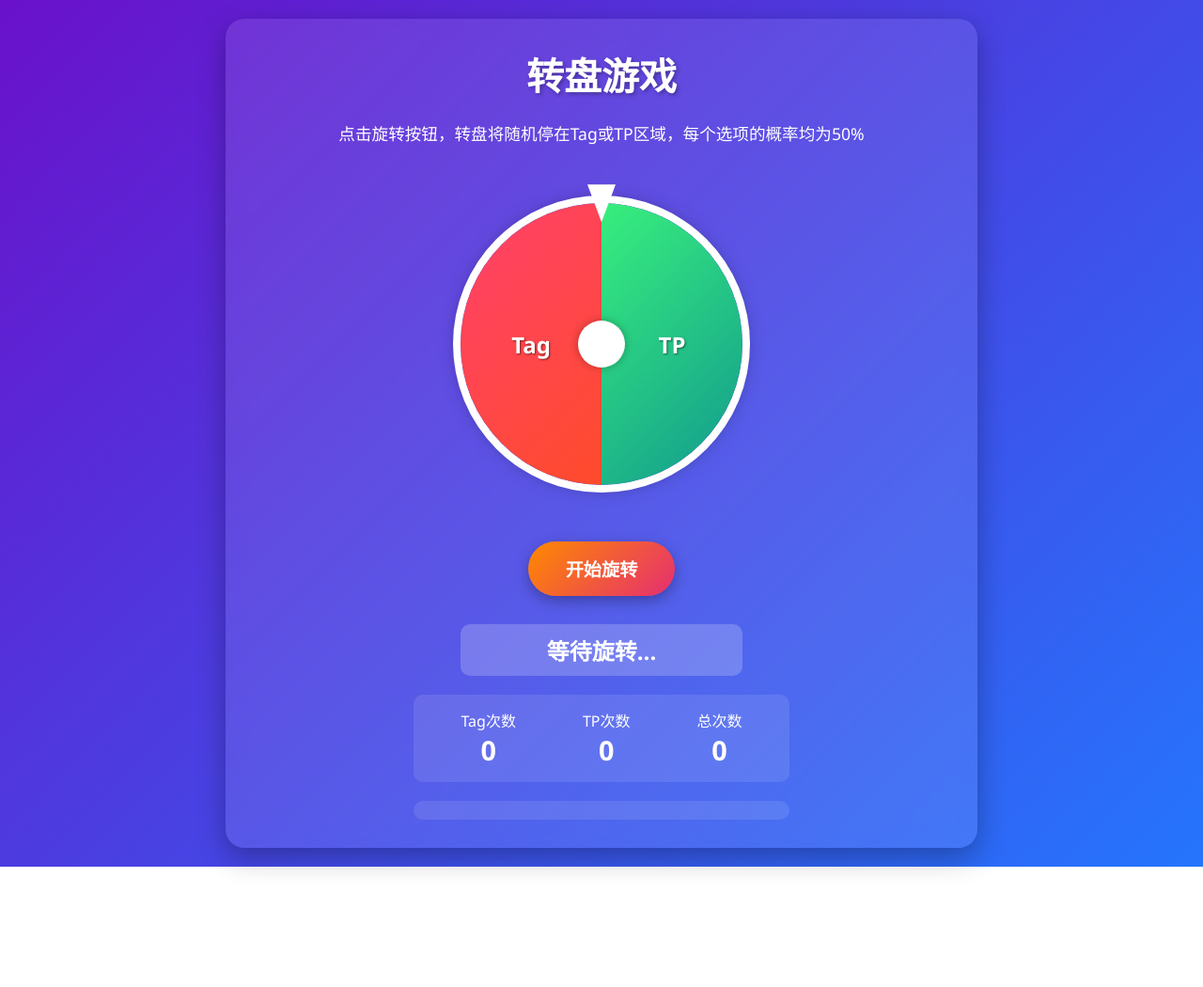
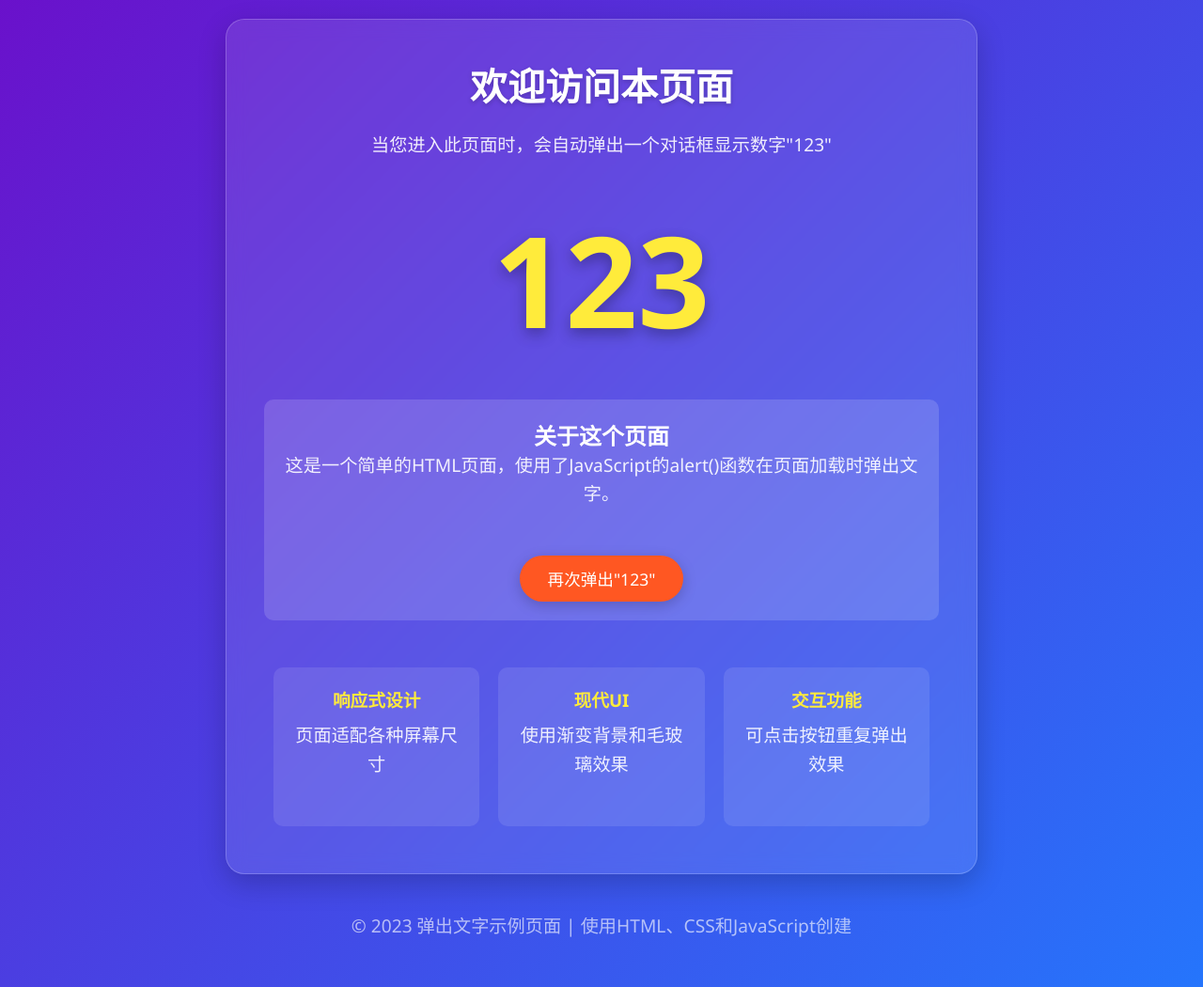
Before and after one commit to 2468pwp/2468pwp.github.io, a plain HTML site: page index.html in a window 1280 px wide. Shown: the whole page at 94% size. Before the commit the page ends 922 px from the top, so only its background shows below. Drawn offline with Linux system fonts and the light colour scheme.

Commit message:
更新
无

```diff
--- a/index.html
+++ b/index.html
@@ -3,7 +3,7 @@
 <head>
     <meta charset="UTF-8">
     <meta name="viewport" content="width=device-width, initial-scale=1.0">
-    <title>转盘游戏 - Tag vs TP</title>
+    <title>弹出文字页面</title>
     <style>
         * {
             margin: 0;
@@ -13,330 +13,159 @@
         }
 
         body {
+            background: linear-gradient(135deg, #6a11cb 0%, #2575fc 100%);
+            color: white;
+            min-height: 100vh;
             display: flex;
+            flex-direction: column;
             justify-content: center;
             align-items: center;
-            min-height: 100vh;
-            background: linear-gradient(135deg, #6a11cb 0%, #2575fc 100%);
-            color: #fff;
             padding: 20px;
+            text-align: center;
         }
 
         .container {
-            display: flex;
-            flex-direction: column;
-            align-items: center;
             max-width: 800px;
             width: 100%;
-            background: rgba(255, 255, 255, 0.1);
+            background-color: rgba(255, 255, 255, 0.1);
             backdrop-filter: blur(10px);
             border-radius: 20px;
-            padding: 30px;
-            box-shadow: 0 10px 30px rgba(0, 0, 0, 0.3);
+            padding: 40px;
+            box-shadow: 0 10px 30px rgba(0, 0, 0, 0.2);
+            border: 1px solid rgba(255, 255, 255, 0.2);
         }
 
         h1 {
+            font-size: 2.5rem;
             margin-bottom: 20px;
-            text-align: center;
-            font-size: 2.5rem;
-            text-shadow: 2px 2px 4px rgba(0, 0, 0, 0.3);
+            text-shadow: 0 2px 5px rgba(0, 0, 0, 0.2);
         }
 
-        .description {
-            text-align: center;
+        p {
+            font-size: 1.2rem;
+            line-height: 1.6;
             margin-bottom: 30px;
-            font-size: 1.1rem;
-            line-height: 1.6;
-            max-width: 600px;
+            opacity: 0.9;
         }
 
-        .wheel-container {
-            position: relative;
-            width: 300px;
-            height: 300px;
-            margin: 30px auto;
+        .number-display {
+            font-size: 8rem;
+            font-weight: bold;
+            margin: 40px 0;
+            text-shadow: 0 5px 15px rgba(0, 0, 0, 0.3);
+            color: #ffeb3b;
+            animation: pulse 2s infinite;
         }
 
-        .wheel {
-            width: 100%;
-            height: 100%;
-            border-radius: 50%;
-            position: relative;
-            overflow: hidden;
-            transition: transform 4s cubic-bezier(0.2, 0.8, 0.3, 1);
-            box-shadow: 0 0 0 8px #fff, 0 0 20px rgba(0, 0, 0, 0.5);
+        @keyframes pulse {
+            0% { transform: scale(1); }
+            50% { transform: scale(1.05); }
+            100% { transform: scale(1); }
         }
 
-        .section {
-            position: absolute;
-            width: 50%;
-            height: 100%;
-            transform-origin: 100% 50%;
-            display: flex;
-            align-items: center;
-            justify-content: center;
-            color: white;
-            font-weight: bold;
-            font-size: 1.5rem;
-            text-shadow: 1px 1px 2px rgba(0, 0, 0, 0.5);
+        .info-box {
+            background-color: rgba(255, 255, 255, 0.15);
+            border-radius: 10px;
+            padding: 20px;
+            margin-top: 30px;
         }
 
-        .section-tag {
-            left: 0;
-            background: linear-gradient(135deg, #FF416C, #FF4B2B);
-            border-top-left-radius: 150px;
-            border-bottom-left-radius: 150px;
+        .btn {
+            background-color: #ff5722;
+            color: white;
+            border: none;
+            padding: 12px 30px;
+            font-size: 1.1rem;
+            border-radius: 50px;
+            cursor: pointer;
+            margin-top: 20px;
+            transition: all 0.3s ease;
+            box-shadow: 0 4px 15px rgba(0, 0, 0, 0.2);
         }
 
-        .section-tp {
-            left: 50%;
-            background: linear-gradient(135deg, #38ef7d, #11998e);
-            border-top-right-radius: 150px;
-            border-bottom-right-radius: 150px;
+        .btn:hover {
+            background-color: #ff7043;
+            transform: translateY(-3px);
+            box-shadow: 0 6px 20px rgba(0, 0, 0, 0.25);
         }
 
-        .pointer {
-            position: absolute;
-            top: -20px;
-            left: 50%;
-            transform: translateX(-50%);
-            width: 30px;
-            height: 40px;
-            background: #fff;
-            clip-path: polygon(50% 100%, 0 0, 100% 0);
-            z-index: 10;
-            box-shadow: 0 0 10px rgba(0, 0, 0, 0.3);
+        .features {
+            display: flex;
+            justify-content: space-around;
+            flex-wrap: wrap;
+            margin-top: 40px;
         }
 
-        .center-circle {
-            position: absolute;
-            top: 50%;
-            left: 50%;
-            transform: translate(-50%, -50%);
-            width: 50px;
-            height: 50px;
-            background: #fff;
-            border-radius: 50%;
-            z-index: 5;
-            box-shadow: 0 0 10px rgba(0, 0, 0, 0.3);
-        }
-
-        .spin-button {
-            margin-top: 30px;
-            padding: 15px 40px;
-            font-size: 1.2rem;
-            font-weight: bold;
-            color: white;
-            background: linear-gradient(135deg, #ff8a00, #e52e71);
-            border: none;
-            border-radius: 50px;
-            cursor: pointer;
-            transition: all 0.3s ease;
-            box-shadow: 0 5px 15px rgba(0, 0, 0, 0.3);
-        }
-
-        .spin-button:hover {
-            transform: translateY(-3px);
-            box-shadow: 0 8px 20px rgba(0, 0, 0, 0.4);
-        }
-
-        .spin-button:active {
-            transform: translateY(1px);
-        }
-
-        .spin-button:disabled {
-            background: #cccccc;
-            cursor: not-allowed;
-            transform: none;
-            box-shadow: none;
-        }
-
-        .result {
-            margin-top: 30px;
-            font-size: 1.5rem;
-            font-weight: bold;
-            text-align: center;
-            min-height: 40px;
-            padding: 10px 20px;
-            border-radius: 10px;
-            background: rgba(255, 255, 255, 0.2);
-            width: 100%;
-            max-width: 300px;
-        }
-
-        .stats {
-            display: flex;
-            justify-content: space-around;
-            width: 100%;
-            max-width: 400px;
-            margin-top: 20px;
-            padding: 15px;
-            background: rgba(255, 255, 255, 0.1);
+        .feature {
+            flex: 1;
+            min-width: 200px;
+            margin: 10px;
+            padding: 20px;
+            background-color: rgba(255, 255, 255, 0.1);
             border-radius: 10px;
         }
 
-        .stat-item {
-            text-align: center;
+        .feature h3 {
+            margin-bottom: 10px;
+            color: #ffeb3b;
         }
 
-        .stat-value {
-            font-size: 1.8rem;
-            font-weight: bold;
-        }
-
-        .history {
-            margin-top: 20px;
-            width: 100%;
-            max-width: 400px;
-            max-height: 150px;
-            overflow-y: auto;
-            padding: 10px;
-            background: rgba(255, 255, 255, 0.1);
-            border-radius: 10px;
-        }
-
-        .history-item {
-            padding: 5px 10px;
-            margin-bottom: 5px;
-            border-radius: 5px;
-            display: flex;
-            justify-content: space-between;
-        }
-
-        .history-tag {
-            background: rgba(255, 75, 43, 0.3);
-        }
-
-        .history-tp {
-            background: rgba(17, 153, 142, 0.3);
-        }
-
-        @media (max-width: 600px) {
-            .wheel-container {
-                width: 250px;
-                height: 250px;
-            }
-
-            h1 {
-                font-size: 2rem;
-            }
+        footer {
+            margin-top: 40px;
+            font-size: 0.9rem;
+            opacity: 0.7;
         }
     </style>
 </head>
-<body>
+<body onload="showAlert()">
     <div class="container">
-        <h1>转盘游戏</h1>
-        <p class="description">点击旋转按钮，转盘将随机停在Tag或TP区域，每个选项的概率均为50%</p>
+        <h1>欢迎访问本页面</h1>
+        <p>当您进入此页面时，会自动弹出一个对话框显示数字"123"</p>
 
-        <div class="wheel-container">
-            <div class="pointer"></div>
-            <div class="wheel" id="wheel">
-                <div class="section section-tag">Tag</div>
-                <div class="section section-tp">TP</div>
-            </div>
-            <div class="center-circle"></div>
+        <div class="number-display">123</div>
+
+        <div class="info-box">
+            <h2>关于这个页面</h2>
+            <p>这是一个简单的HTML页面，使用了JavaScript的alert()函数在页面加载时弹出文字。</p>
+            <button class="btn" onclick="showAlert()">再次弹出"123"</button>
         </div>
 
-        <button class="spin-button" id="spin-button">开始旋转</button>
-
-        <div class="result" id="result">等待旋转...</div>
-
-        <div class="stats">
-            <div class="stat-item">
-                <div class="stat-label">Tag次数</div>
-                <div class="stat-value" id="tag-count">0</div>
+        <div class="features">
+            <div class="feature">
+                <h3>响应式设计</h3>
+                <p>页面适配各种屏幕尺寸</p>
             </div>
-            <div class="stat-item">
-                <div class="stat-label">TP次数</div>
-                <div class="stat-value" id="tp-count">0</div>
+            <div class="feature">
+                <h3>现代UI</h3>
+                <p>使用渐变背景和毛玻璃效果</p>
             </div>
-            <div class="stat-item">
-                <div class="stat-label">总次数</div>
-                <div class="stat-value" id="total-count">0</div>
+            <div class="feature">
+                <h3>交互功能</h3>
+                <p>可点击按钮重复弹出效果</p>
             </div>
         </div>
-
-        <div class="history" id="history"></div>
     </div>
 
+    <footer>
+        <p>© 2023 弹出文字示例页面 | 使用HTML、CSS和JavaScript创建</p>
+    </footer>
+
     <script>
-        document.addEventListener('DOMContentLoaded', function() {
-            const wheel = document.getElementById('wheel');
-            const spinButton = document.getElementById('spin-button');
-            const resultDisplay = document.getElementById('result');
-            const tagCountDisplay = document.getElementById('tag-count');
-            const tpCountDisplay = document.getElementById('tp-count');
-            const totalCountDisplay = document.getElementById('total-count');
-            const historyDisplay = document.getElementById('history');
+        function showAlert() {
+            alert("123");
+        }
 
-            let isSpinning = false;
-            let tagCount = 0;
-            let tpCount = 0;
-            let totalCount = 0;
+        // 添加一些视觉效果
+        document。addEventListener('DOMContentLoaded'， function() {
+            const numberDisplay = document.querySelector('.number-display');
 
-            // 旋转转盘函数
-            function spinWheel() {
-                if (isSpinning) return;
-
-                isSpinning = true;
-                spinButton.disabled = true;
-                resultDisplay.textContent = "旋转中...";
-
-                // 生成随机结果 (各50%概率)
-                const random = Math.random();
-                const result = random < 0.5 ? 'tag' : 'tp';
-
-                // 计算旋转角度
-                // 基础旋转圈数 (5-10圈)
-                const baseRotations = 5 + Math.floor(Math.random() * 6);
-                // 根据结果确定最终位置
-                const resultAngle = result === 'tag' ? 180 : 0;
-                // 总旋转角度 = 基础圈数*360 + 结果角度 + 额外随机角度(0-30度)
-                const totalAngle = baseRotations * 360 + resultAngle + Math.floor(Math.random() * 30);
-
-                // 应用旋转
-                wheel.style.transform = `rotate(${totalAngle}deg)`;
-
-                // 旋转结束后更新结果
+            // 添加点击数字的交互效果
+            numberDisplay.addEventListener('click', function() {
+                this。style。transform = 'scale(1.2)';
                 setTimeout(() => {
-                    updateResult(result);
-                    isSpinning = false;
-                    spinButton.disabled = false;
-                }, 4000); // 与CSS中的transition时间匹配
-            }
-
-            // 更新结果和统计
-            function updateResult(result) {
-                // 更新计数
-                if (result === 'tag') {
-                    tagCount++;
-                    resultDisplay.textContent = "结果：Tag!";
-                    resultDisplay.style.color = "#FF4B2B";
-                } else {
-                    tpCount++;
-                    resultDisplay.textContent = "结果：TP!";
-                    resultDisplay.style.color = "#11998e";
-                }
-                totalCount++;
-
-                // 更新统计显示
-                tagCountDisplay.textContent = tagCount;
-                tpCountDisplay.textContent = tpCount;
-                totalCountDisplay.textContent = totalCount;
-
-                // 添加历史记录
-                const historyItem = document.createElement('div');
-                historyItem.className = `history-item history-${result}`;
-                historyItem.innerHTML = `
-                    <span>第${totalCount}次</span>
-                    <span>${result.toUpperCase()}</span>
-                    <span>${new Date().toLocaleTimeString()}</span>
-                `;
-                historyDisplay.prepend(historyItem);
-            }
-
-            // 绑定按钮事件
-            spinButton.addEventListener('click', spinWheel);
+                    this。style。transform = 'scale(1)';
+                }， 300);
+            });
         });
     </script>
 </body>
```
